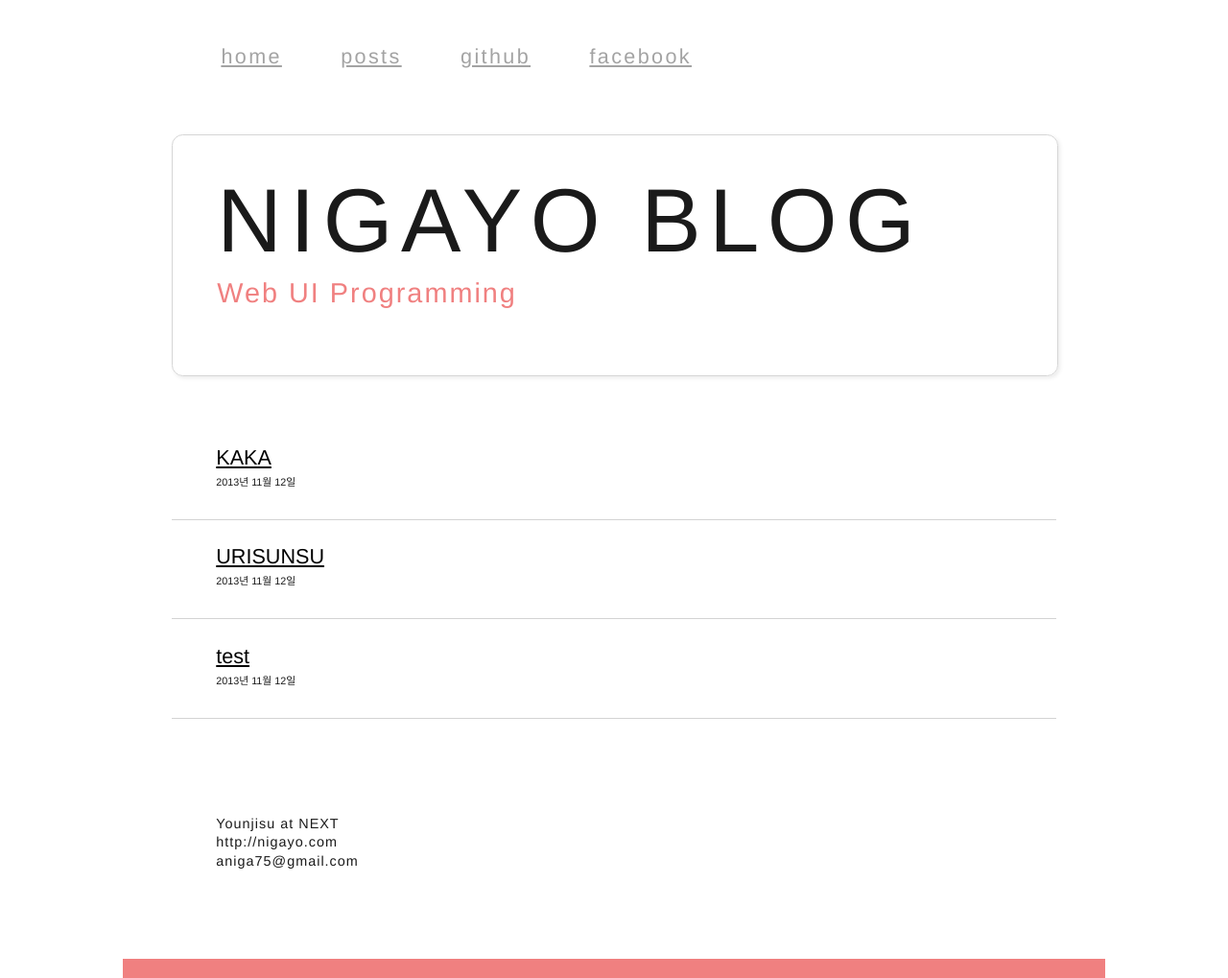
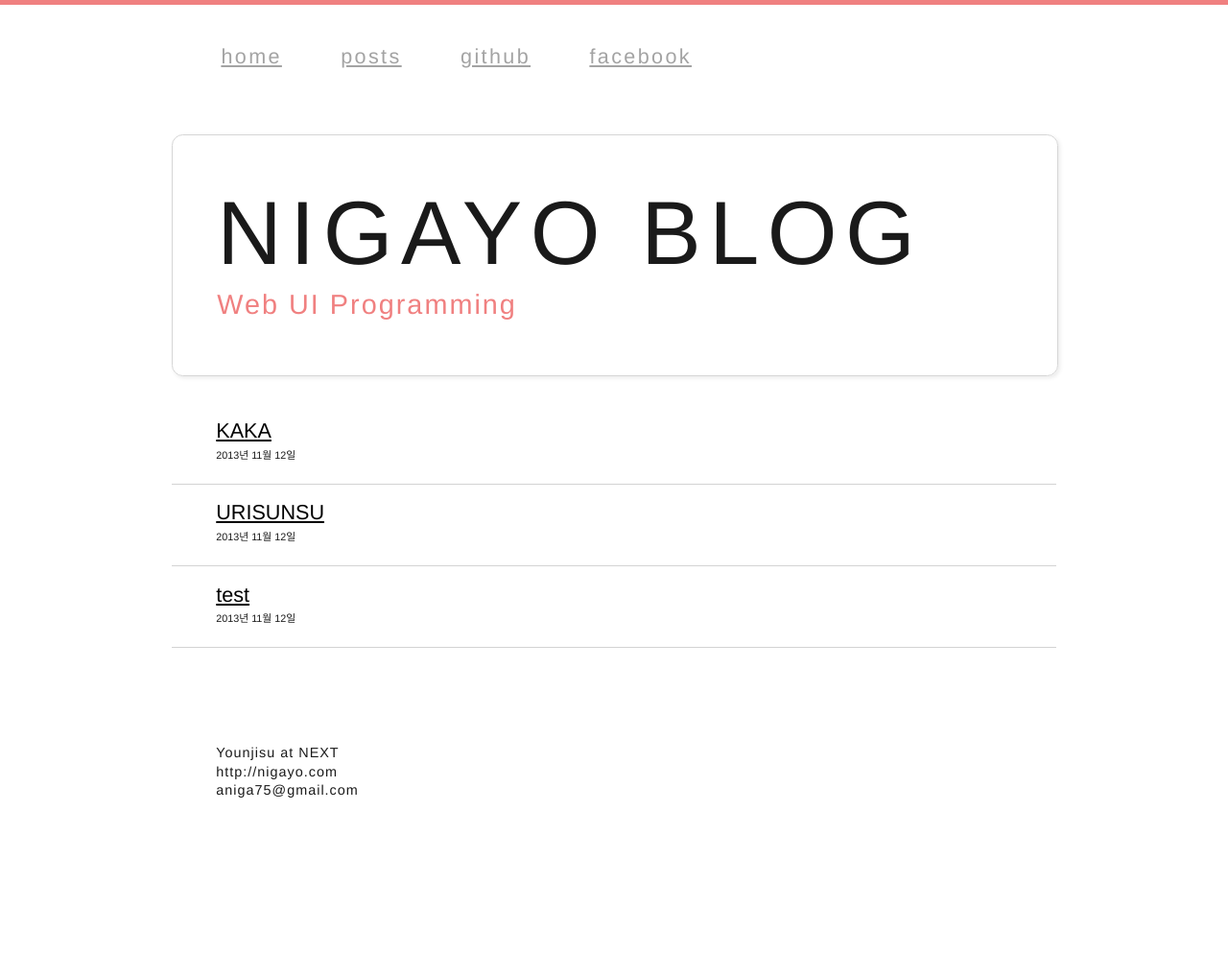
Before and after one commit to crongro/nigayo.github.io, a Jekyll site: the page built from bstest/new.html, in a window 1280 px wide. Shown: the whole page at 96% size. Built offline with Jekyll 4.4.1, drawn with Linux system fonts in a browser that asks for light colours; nearby versions of some CDN libraries; library files that are not in the unit come from our copies; Markdown is read by kramdown in place of the engine named in the settings; after the commit the page ends 925 px from its top, so only the background shows below that.

Commit message:
complete main page & postLayout 초안완성

```diff
--- a/bstest/css/main.css
+++ b/bstest/css/main.css
@@ -30,6 +30,14 @@ body {
     font-size : 0.9em;
     font-family : '나눔고딕',NanumGothic,'맑은 고딕','Malgun Gothic','돋움',Dotum,'굴림',Gulim,Helvetica,sans-serif;
     color : #000;
+}
+
+div#headerDecoration {
+    position: absolute;
+    height: 5px;
+    width: 100%;
+    left: 0px;
+    background-color: lightcoral;
 }
 
 div#wrap {
@@ -100,7 +108,7 @@ header > div#title{
 header > div#title > div {
     position : absolute;
     line-height: 2em;
-    top : 30%;
+    top : 35%;
     margin-left :5.0%;
     font-family: 'HelveticaNeue-UltraLight', 'Helvetica Neue UltraLight', 'Helvetica Neue', Arial, Helvetica, sans-serif;
 }
@@ -135,13 +143,13 @@ section#mainBody {
 }
 
 #listWrap ul#postList {
-    margin-top: 5%;
+    margin-top: 3%;
     font-size : 1.5em;
     line-height: 1em; /* because of change of font-size */
 }
 
 ul#postList li  {
-    padding :3% 3% 3% 5%;
+    padding :2% 3% 2% 5%;
     color :#1a1a1a;
     border-bottom : 1px solid lightgray;
 }
--- a/bstest/new.html
+++ b/bstest/new.html
@@ -13,6 +13,7 @@ title : index
   </head>
   <body>
   	<div id="wrap">
+      <div id="headerDecoration"></div>
   		<header>
     		<nav id="top">
           <ul class="marginLeft">
@@ -33,13 +34,7 @@ title : index
   		<section id="mainBody">
         <div id="listWrap">
           <ul id="postList">
-              <!-- li><div><a href="#">Python Flask로 서버구성하기 </a></div><div>2012-12-12</div></li>
-              <li><div><a href="#">Python Flask로 서버구성하기 </a></div><div>2012-12-12</div></li>
-              <li><div><a href="#">Python Flask로 서버구성하기 </a></div><div>2012-12-12</div></li>
-              <li><div><a href="#">Python Flask로 서버구성하기 </a></div><div>2012-12-12</div></li>
-              <li><div><a href="#">Python Flask로 서버구성하기 </a></div><div>2012-12-12</div></li -->
-
-               {% for post in site.posts limit:3 %}
+               {% for post in site.posts limit:5 %}
                  <li>
                   <div><a href="{{ post.url }}">{{ post.title }}</a></div>
                   <div>{{ post.date | date: "%Y년 %m월 %d일" }}</div>
@@ -57,8 +52,7 @@ title : index
             <li>aniga75@gmail.com</li>
           </ul>
   		</footer>
-      <div id="mamul">
-      </div>
+      <!-- div id="mamul"> </div -->
   	</div>
 
     <script src="http://code.jquery.com/jquery.js"></script>
```
Also changed, not shown: 2 other files.
